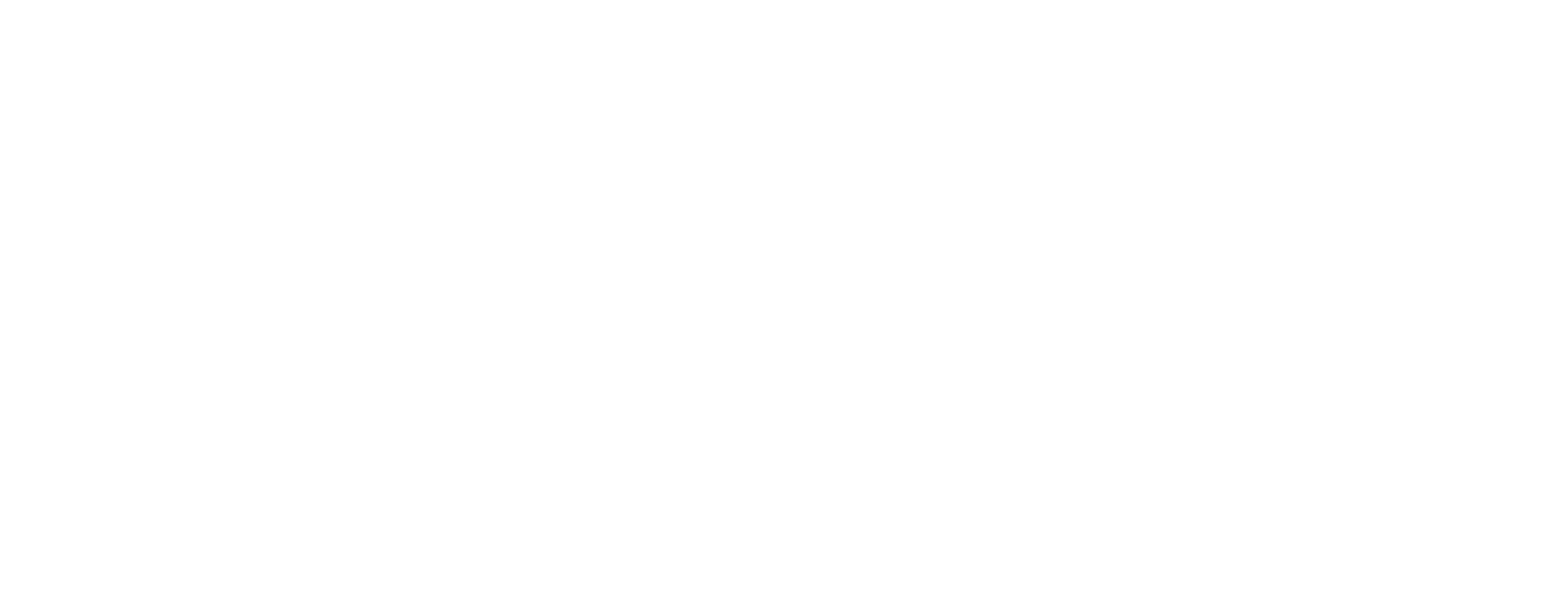
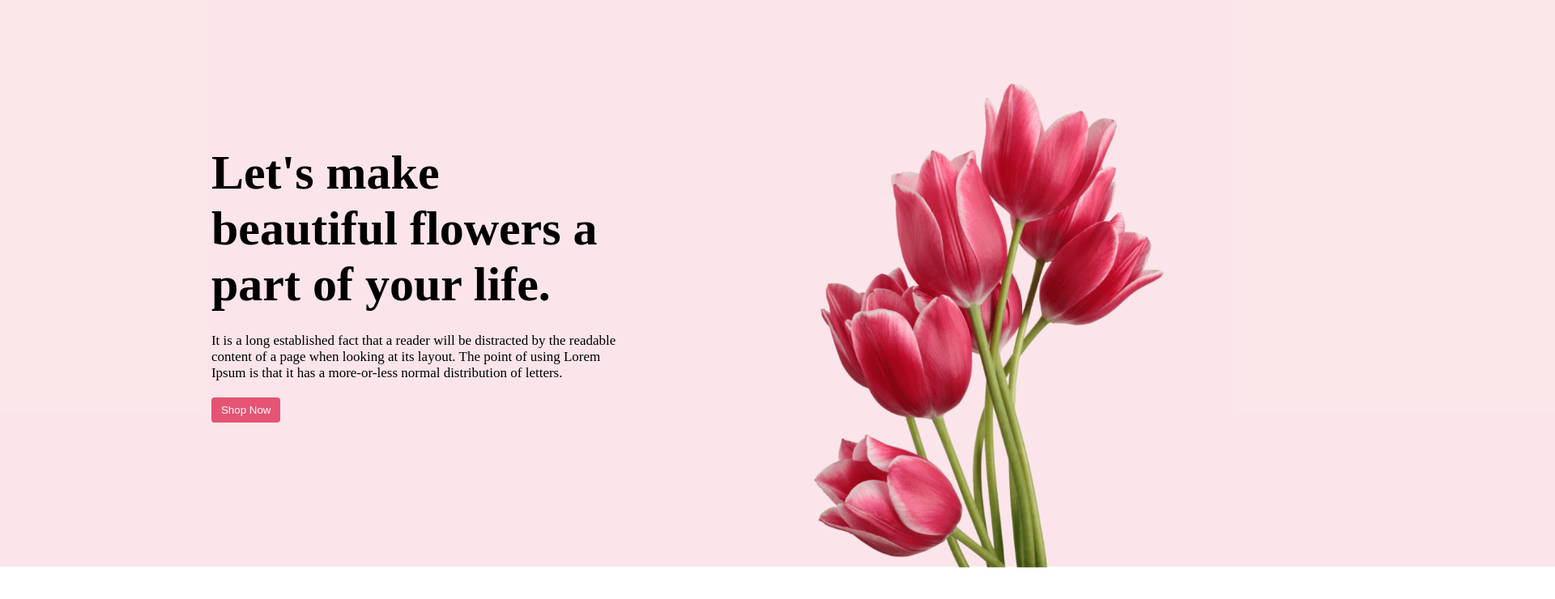
Before and after one commit to rezwan2230/first-assignment, a plain HTML site: page index.html in a window 1280 px wide. Shown: the whole page at 81% size, 1920 px wide, since content can reach past the window. Drawn offline with Linux system fonts and the light colour scheme.

Commit message:
added banner section

```diff
--- a/index.html
+++ b/index.html
@@ -4,8 +4,29 @@
     <meta charset="UTF-8">
     <meta name="viewport" content="width=device-width, initial-scale=1.0">
     <title>Flower's Selling Website</title>
+    <link rel="stylesheet" href="/styles/test.css">
 </head>
 <body>
+    <header>
+
+    </header>
+    <main>
+        <section class="banner">
+            <div class="banner-info">
+                <h1 class="banner-title">Let's make <br> beautiful flowers a <br>part of your life.</h1>
+                <p class="banner-description">It is a long established fact that a reader will be distracted by the readable content of a page when looking at its layout. The point of using Lorem Ipsum is that it has a more-or-less normal distribution of letters.</p>
+                <button class="btn">Shop Now</button>
+
+            </div>
+            <div class="banner-pic"> <img class="banner-image1" src="/images/pngwing 10.png" alt="">
+
+            </div>
+        </section>
+
+    </main>
+    <footer>
+
+    </footer>
 
 </body>
 </html>
--- /dev/null
+++ b/styles/test.css
@@ -0,0 +1,56 @@
+
+*{
+    margin: 0px;
+}
+
+.banner{
+    display: flex;
+    height: 700px;
+    width: 1920px;
+    /* width: 100%; */
+    background-color: #e5547326;
+    justify-content: space-around;
+    align-items: center;
+}
+
+.banner-info{
+    width: 500px;
+    margin-left: 150px;
+}
+.banner-title{
+    font-size: 60px;
+
+}
+
+.banner-description{
+    margin-top: 25px;
+    font-size: 17px;
+
+}
+
+.btn{
+    background-color:#E55473 ;
+    margin-top: 20px;
+    padding: 8px 12px 8px 12px;
+    border: none;
+    border-radius: 4px;
+    color: white;
+}
+
+.btn:hover{
+    background-color:rgba(0, 0, 0, 0.769) ;
+
+
+}
+
+.banner-pic{
+    margin-right: 350px;
+    padding-top: 105px;
+
+
+}
+
+.banner-image1{
+    height: 600px;
+
+}
```
Also changed, not shown: images/Flower 01.png (added), images/Group 57.png (added), images/Group 58.png (added), images/Group 59.png (added), images/Rectangle 4.png (added), images/Rectangle 5.png (added), images/Rectangle 6.png (added), images/Rectangle 9.png (added), images/pngwing 10.png (added), images/pngwing 5.png (added), images/pngwing 6.png (added), images/pngwing 7.png (added), images/pngwing 8.png (added).
